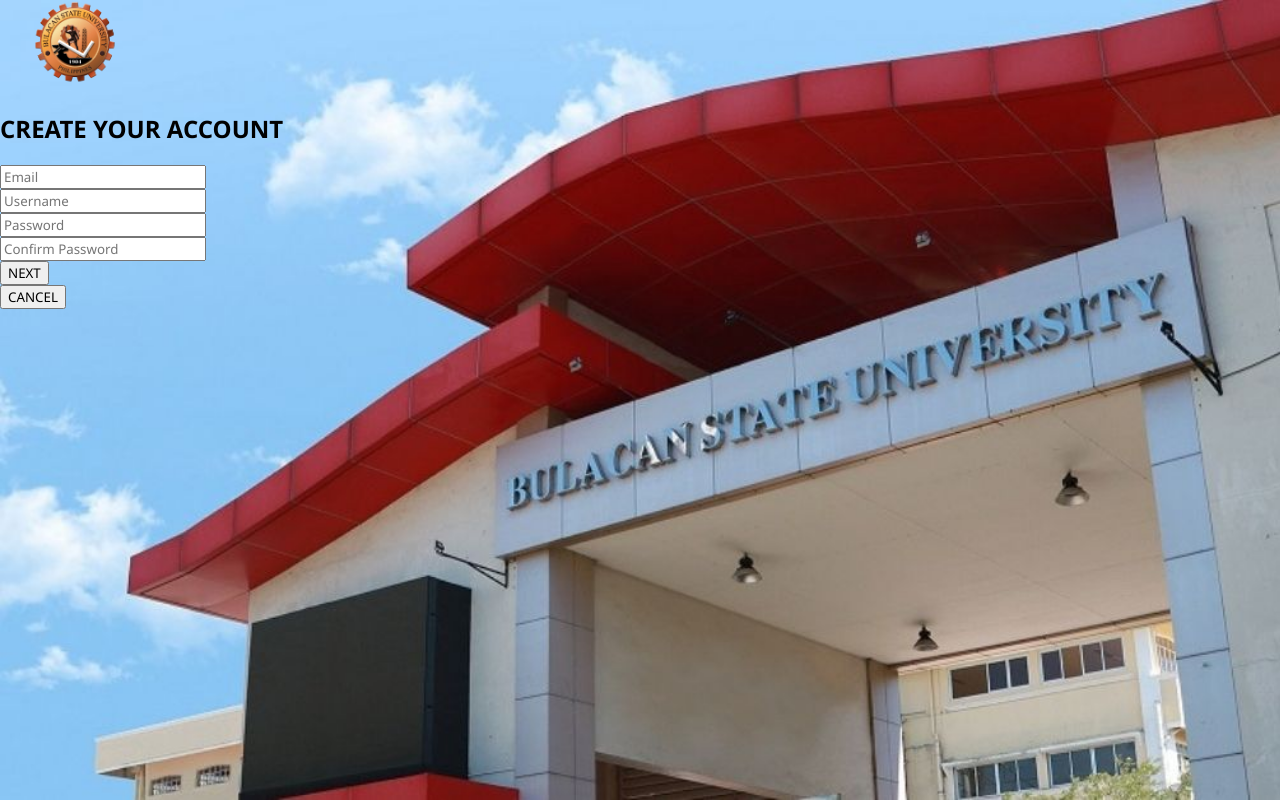
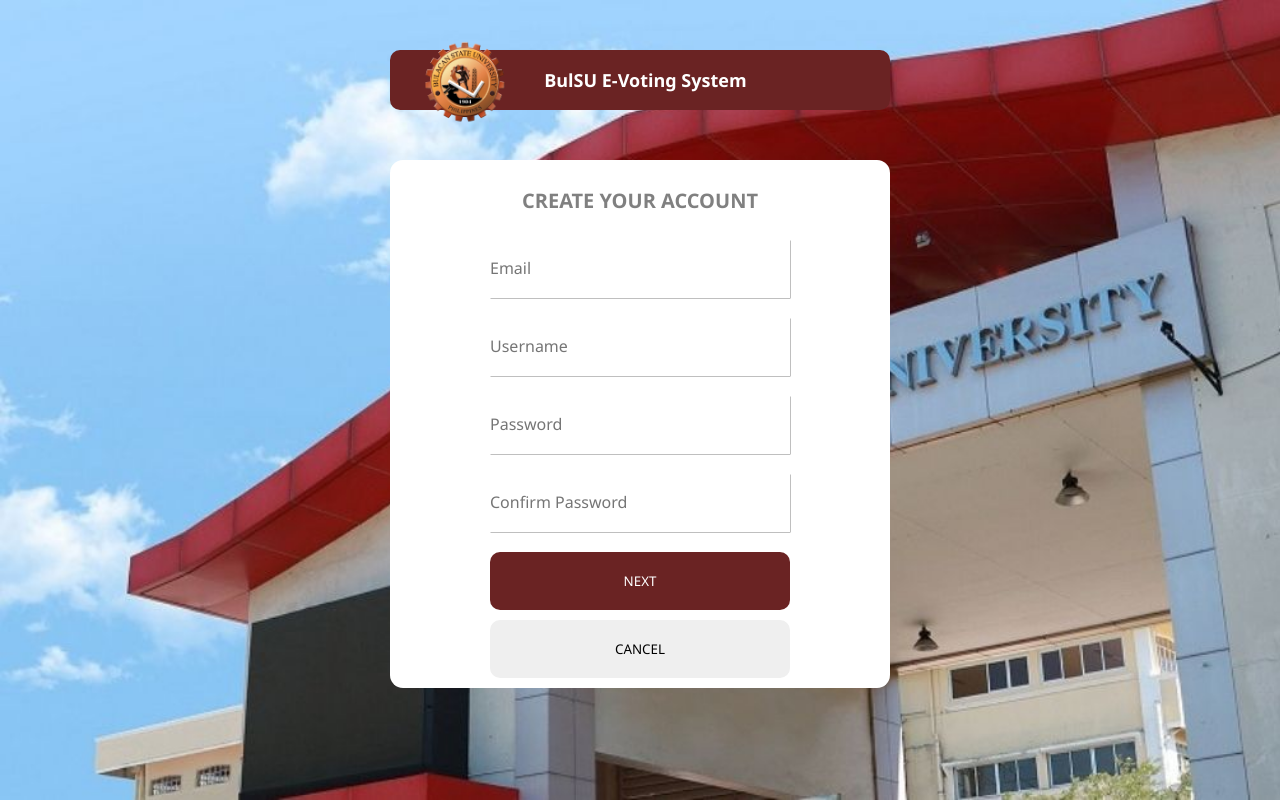
Before and after one commit to Ladsyf/BulSU-Online-Voting-System, a PHP site: page /register.php in a window 1280 px wide. Run offline with PHP 8.4, Linux system fonts and the light colour scheme.

Commit message:
register and css

```diff
--- a/css/loginregister.css
+++ b/css/loginregister.css
@@ -53,6 +53,66 @@ body {
      background:#fff;
      padding:0 10px;
  }
+
+
+.regPage1 {
+    background-color: white;
+    margin: auto;
+    text-align: center;
+    width: 500px;
+    border-radius: 13px;
+    padding: 10px 0px;
+}
+.regInputs {
+    text-align: center;
+}
+.logo-header {
+    width: auto;
+    height: 50px;
+    background-color: #6a2323;
+}
+.regInputs input {
+    margin: 10px 0;
+    padding: 20px 0;
+    width: 300px;
+    box-shadow: .5px .5px #808080;
+    border: none;
+}
+.regInputs input::placeholder {
+    font-size: larger;
+}
+.regInputs button {
+    margin-top: 10px;
+    padding: 20px 0;
+    width: 300px;
+    border: none;
+    border-radius: 10px;
+}
+.nextButton {
+    background-color: #6a2323;
+    color: white;
+}
+.h2Reg {
+    font-size: 20px;
+    color: gray;
+}
+.logo-header {
+    margin: 50px auto;
+    border-radius: 10px;
+    width: 500px;
+    height: 60px;
+
+}
+.logo-header img {
+    transform: translateY(-10px);
+}
+.h2Header {
+    color: white;
+    display: inline-block;
+    transform: translateY(-50px);
+    font-size: large;
+}
+
 @media only screen and (max-width: 600px) {
     .logincontainer {
         width: 90%;
@@ -81,7 +141,7 @@ body {
     .logo-header {
         width: auto;
         height: 50px;
-        background-color: red;
+        background-color: #6a2323;
     }
     .regInputs input {
         margin: 10px 0;
@@ -101,7 +161,7 @@ body {
         border-radius: 10px;
     }
     .nextButton {
-        background-color: rgb(150, 4, 4);
+        background-color: #6a2323;
         color: white;
     }
     .h2Reg {
@@ -111,9 +171,11 @@ body {
     .logo-header {
         margin: 80px 20px 0 20px;
         border-radius: 10px;
-        width: auto;
+        width: 400px;
         height: 60px;
     }
-    .
+    .logo-header img {
+        transform: translateY(-10px);
+    }
 
 }
--- a/register.php
+++ b/register.php
@@ -10,6 +10,7 @@
 <body>
     <header class = "logo-header">
         <img src="img/logo.png" width = "150px">
+        <h2 class = "h2Header">BulSU E-Voting System</h2>
     </header>
     <section class = "regPage1">
         <div class = "regInputs">
```
